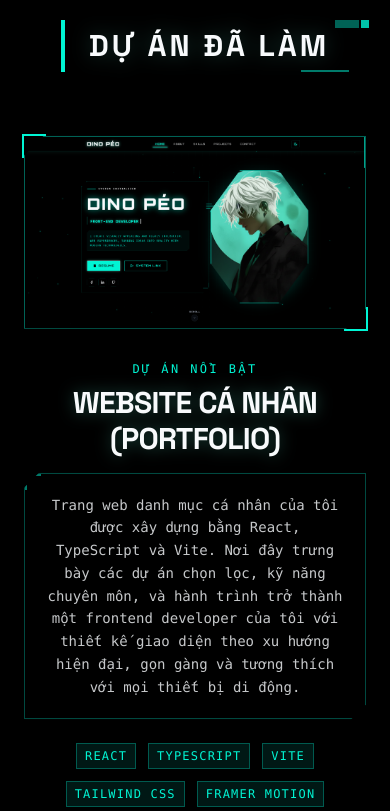
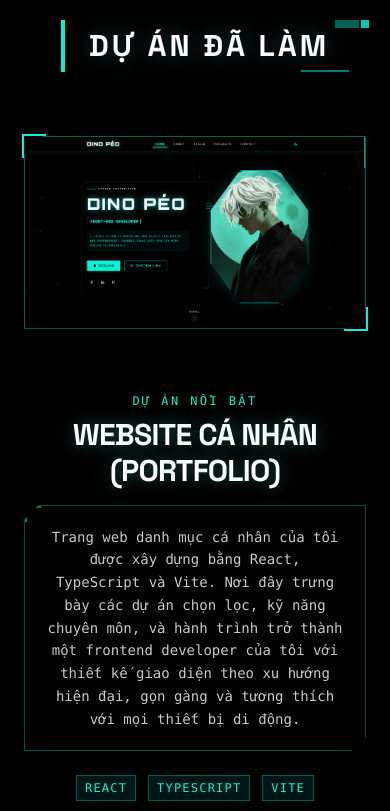
Before and after one commit to DuyPhatpeo/portfolio, a React (Vite) app: page / in a window 390 px wide. Shown: the part 4520-5331 px from the top of the page. Built offline with nearby package versions, Linux system fonts and the light colour scheme; no server answers.

Commit message:
feat: add FeaturedProject component for displaying individual project details with image, description, and links.

```diff
--- a/src/components/project/FeaturedProject.tsx
+++ b/src/components/project/FeaturedProject.tsx
@@ -162,7 +162,7 @@ export default function FeaturedProject({
       `}
       style={{ transitionDelay: `${index * 150}ms` }}
     >
-      <div className="grid md:grid-cols-12 gap-8 md:gap-0 items-center">
+      <div className="grid md:grid-cols-12 gap-12 md:gap-0 items-center">
         {/* IMAGE – trên mobile */}
         <div
           className={`
@@ -176,8 +176,8 @@ export default function FeaturedProject({
         {/* CONTENT – dưới mobile */}
         <div
           className={`
-            md:col-span-5 relative z-10
-            ${project.reverse ? "md:-mr-10 md:order-1" : "md:-ml-10 md:order-2"}
+            md:col-span-5 relative z-10 mt-4 md:mt-0
+            ${project.reverse ? "md:-mr-6 md:order-1" : "md:-ml-6 md:order-2"}
           `}
         >
           <ContentBlock />
```
